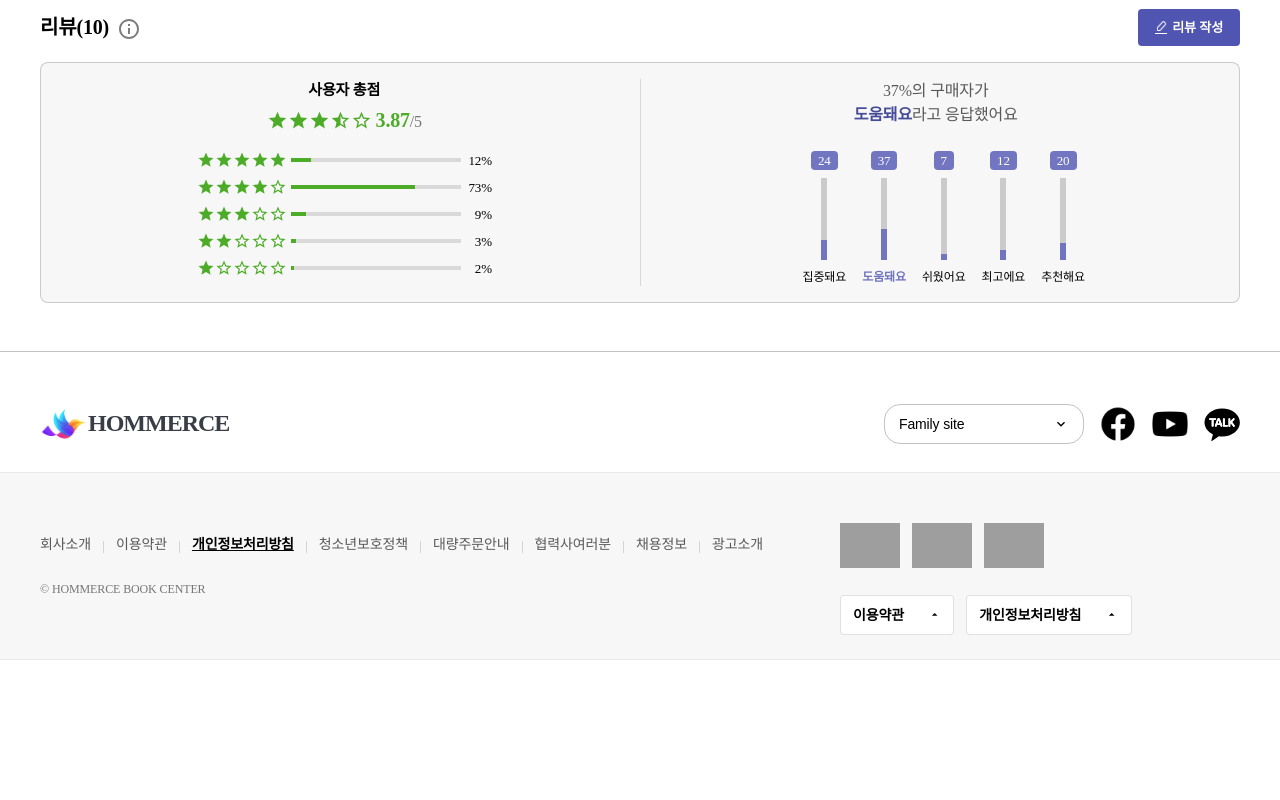
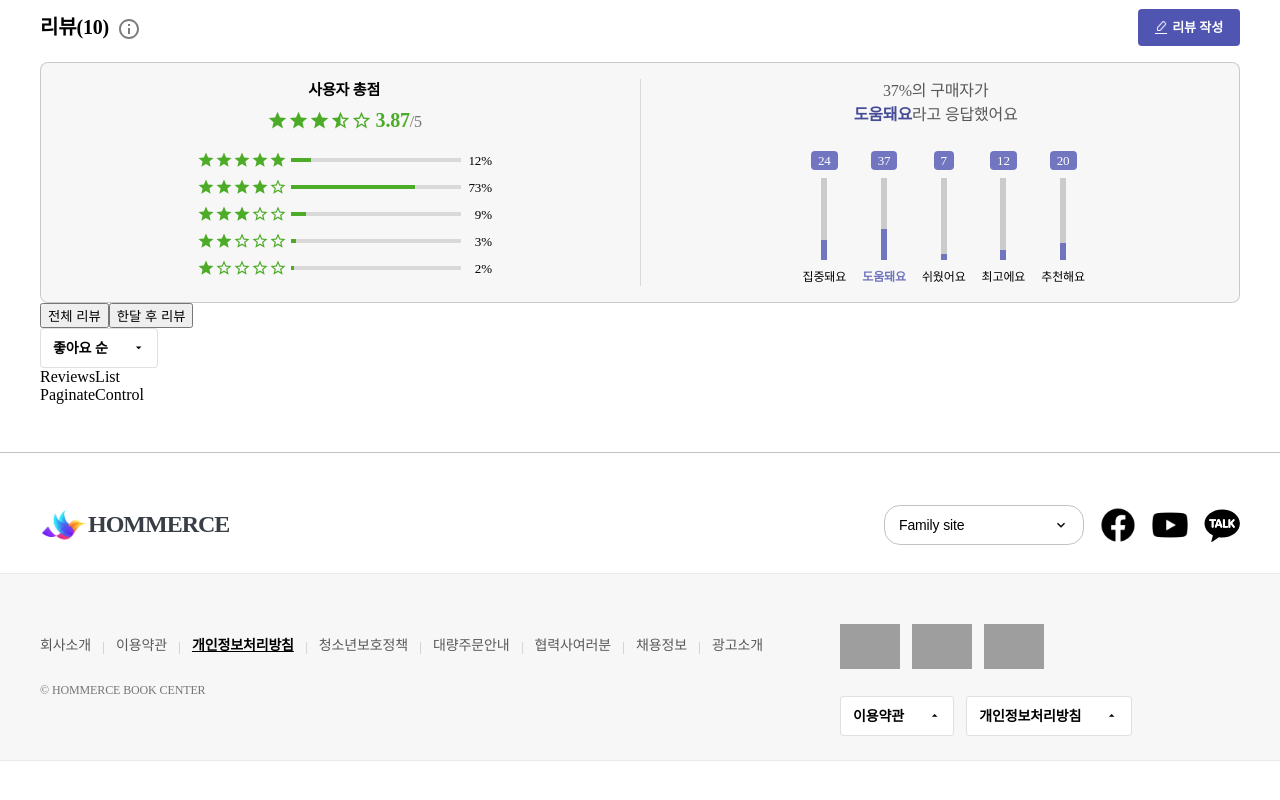
Before and after one commit to hopago/hommerce, a React (Vite) app in the folder client/: page /details/0 in a window 1280 px wide. Shown: the part 2466-3266 px from the top of the page. Before the commit the page ends 3197 px from the top, so only its background shows below. Built offline with nearby package versions, Linux system fonts and the light colour scheme; grey boxes are pictures that could not be loaded.

Commit message:
details/[bookid] - ReviewsSortTabList Logic

```diff
--- a/client/src/_components/SelectForm.tsx
+++ b/client/src/_components/SelectForm.tsx
@@ -4,16 +4,22 @@ import { MdArrowDropDown, MdArrowDropUp } from "react-icons/md";
 
 import SelectItems from "./SelectItems";
 
+import { ReviewSortOptions } from "../recoil/review-select";
+
 type SelectFromProps = {
   direction: "top" | "bottom";
   text: string;
   items: string[];
+  className?: string;
+  onReviewSortOptionClick?: (text: ReviewSortOptions) => void;
 };
 
 export default function SelectForm({
   direction,
   text,
   items,
+  className,
+  onReviewSortOptionClick,
 }: SelectFromProps) {
   const selectRef = useRef<HTMLButtonElement>(null);
   const selectListRef = useRef<HTMLDivElement>(null);
@@ -44,13 +50,24 @@ export default function SelectForm({
   }, [show]);
 
   return (
-    <button className="select-form" ref={selectRef} onClick={handleClick}>
+    <button
+      className="select-form"
+      ref={selectRef}
+      onClick={handleClick}
+    >
       <div className="text">
         <span>{text}</span>
         {direction === "top" ? <MdArrowDropUp /> : <MdArrowDropDown />}
       </div>
       {show ? (
-        <SelectItems ref={selectListRef} items={items} direction={direction} />
+        <SelectItems
+          ref={selectListRef}
+          items={items}
+          direction={direction}
+          className={className}
+          setShow={setShow}
+          onReviewSortOptionClick={onReviewSortOptionClick}
+        />
       ) : null}
     </button>
   );
--- a/client/src/_components/SelectItems.tsx
+++ b/client/src/_components/SelectItems.tsx
@@ -1,13 +1,39 @@
 import { forwardRef } from "react";
+
 import { cn } from "../lib/utils";
+
+import { ReviewSortOptions } from "../recoil/review-select";
 
 type SelectItemsProps = {
   items: string[];
   direction: "top" | "bottom";
+  className?: string;
+  setShow: React.Dispatch<React.SetStateAction<boolean>>;
+  onReviewSortOptionClick?: (text: ReviewSortOptions) => void;
 };
 
 const SelectItems = forwardRef<HTMLDivElement, SelectItemsProps>(
-  ({ items, direction }: SelectItemsProps, ref) => {
+  (
+    {
+      items,
+      direction,
+      className,
+      onReviewSortOptionClick,
+      setShow,
+    }: SelectItemsProps,
+    ref
+  ) => {
+    const handleListItemClick = (item: unknown) => {
+      if (typeof onReviewSortOptionClick === "function") {
+        const validString: ReviewSortOptions[] = ["좋아요 순", "최신 순"];
+
+        if (validString.find((string) => string === item)) {
+          onReviewSortOptionClick(item as ReviewSortOptions);
+        }
+      }
+      setShow(false);
+    };
+
     return (
       <div
         ref={ref}
@@ -15,13 +41,14 @@ const SelectItems = forwardRef<HTMLDivElement, SelectItemsProps>(
           "select-items",
           direction === "top"
             ? "top fade-in-closeUp"
-            : "bottom fade-in-dropdown"
+            : "bottom fade-in-dropdown",
+          className && `${className}`
         )}
       >
         <div className="select-items__wrap">
           <ol>
             {items.map((item) => (
-              <li key={item}>
+              <li key={item} onClick={() => handleListItemClick(item)}>
                 <span>{item}</span>
               </li>
             ))}
--- a/client/src/pages/details/[bookId]/_components/BookReviews.tsx
+++ b/client/src/pages/details/[bookId]/_components/BookReviews.tsx
@@ -12,6 +12,7 @@ import ReviewsKeywords from "./ReviewsKeywords";
 
 import { MdInfoOutline } from "react-icons/md";
 import pencil from "../../../../assets/ico_pencil.png";
+import ReviewsDetails from "./ReviewsDetails";
 
 interface Props extends HTMLAttributes<HTMLDivElement> {}
 
@@ -83,6 +84,7 @@ const BookReviews = forwardRef<HTMLDivElement, Props>((_, ref) => {
             <ReviewsKeywords bookId={bookId!} />
           </div>
         </div>
+        <ReviewsDetails />
       </div>
     </div>
   );
--- /dev/null
+++ b/client/src/pages/details/[bookId]/_components/PaginateControl.tsx
@@ -0,0 +1,6 @@
+
+export default function PaginateControl() {
+  return (
+    <div>PaginateControl</div>
+  )
+}
--- /dev/null
+++ b/client/src/pages/details/[bookId]/_components/ReviewsDetails.tsx
@@ -0,0 +1,13 @@
+import PaginateControl from "./PaginateControl";
+import ReviewsList from "./ReviewsList";
+import ReviewsSortTabList from "./ReviewsSortTabList";
+
+export default function ReviewsDetails() {
+  return (
+    <div className="details-prod-reviews__wrap__reviews-details">
+      <ReviewsSortTabList />
+      <ReviewsList />
+      <PaginateControl />
+    </div>
+  );
+}
--- /dev/null
+++ b/client/src/pages/details/[bookId]/_components/ReviewsList.tsx
@@ -0,0 +1,6 @@
+
+export default function ReviewsList() {
+  return (
+    <div>ReviewsList</div>
+  )
+}
--- /dev/null
+++ b/client/src/pages/details/[bookId]/_components/ReviewsSortTabList.tsx
@@ -0,0 +1,54 @@
+import { useSetRecoilState } from "recoil";
+import { ReviewTabList, setReviewTabList } from "../../../../recoil/review-tab";
+import {
+  ReviewSortOptions,
+  setReviewSortOptionsState,
+} from "../../../../recoil/review-select";
+
+import SelectForm from "../../../../_components/SelectForm";
+
+type TabList = {
+  text: ReviewTabList;
+  onClick: (text: ReviewTabList) => void;
+}[];
+
+export default function ReviewsSortTabList() {
+  const setTab = useSetRecoilState(setReviewTabList);
+  const setSortOpt = useSetRecoilState(setReviewSortOptionsState);
+
+  const tabList: TabList = [
+    {
+      text: "전체 리뷰",
+      onClick: (text: ReviewTabList) => setTab(text),
+    },
+    {
+      text: "한달 후 리뷰",
+      onClick: (text: ReviewTabList) => setTab(text),
+    },
+  ];
+
+  const selectFormItems = ["좋아요 순", "최신 순"];
+
+  const onSelectItemClick = (text: ReviewSortOptions) => {
+    setSortOpt(text);
+  };
+
+  return (
+    <div className="reviews-sort-tab-list">
+      <div className="tab-list-buttons">
+        {tabList.map((list) => (
+          <button onClick={() => list.onClick(list.text)}>
+            <span>{list.text}</span>
+          </button>
+        ))}
+      </div>
+      <SelectForm
+        direction="bottom"
+        text="좋아요 순"
+        items={selectFormItems}
+        className="reviews"
+        onReviewSortOptionClick={onSelectItemClick}
+      />
+    </div>
+  );
+}
--- /dev/null
+++ b/client/src/recoil/review-select.ts
@@ -0,0 +1,21 @@
+import { atom, selector } from "recoil";
+
+export type ReviewSortOptions = "좋아요 순" | "최신 순";
+
+export const reviewSortOptionsState = atom<ReviewSortOptions>({
+  key: "reviewSortOptionsState",
+  default: "좋아요 순",
+});
+
+export const setReviewSortOptionsState = selector({
+  key: "setReviewSortOptionsState",
+  get: ({ get }) => get(reviewSortOptionsState),
+  set: ({ set, get }, currTab) => {
+    if (currTab) {
+      const currState = get(reviewSortOptionsState);
+      if (currState !== currTab) {
+        set(reviewSortOptionsState, currTab);
+      }
+    }
+  },
+});
--- /dev/null
+++ b/client/src/recoil/review-tab.ts
@@ -0,0 +1,21 @@
+import { atom, selector } from "recoil";
+
+export type ReviewTabList = "전체 리뷰" | "한달 후 리뷰";
+
+export const reviewTabState = atom<ReviewTabList>({
+  key: "reviewTabState",
+  default: "전체 리뷰",
+});
+
+export const setReviewTabList = selector({
+  key: "setReviewTabList",
+  get: ({ get }) => get(reviewTabState),
+  set: ({ set, get }, currTab) => {
+    if (currTab) {
+      const currState = get(reviewTabState);
+      if (currState !== currTab) {
+        set(reviewTabState, currTab);
+      }
+    }
+  },
+});
--- a/client/src/scss/select-form.scss
+++ b/client/src/scss/select-form.scss
@@ -72,7 +72,18 @@
         z-index: 99999;
         border: 1px solid rgba(0, 0, 0, .24);
 
+        &.reviews {
+
+            li {
+                box-sizing: border-box;
+                width: 121px;
+                text-align: left;
+                font-weight: bold;
+            }
+        }
+
         &.fade-in-dropdown {
+            top: 119%;
             animation: fade-in-dropdown-animation .15s ease;
         }
 
```
Also changed, not shown: client/src/recoil/review-paginate.ts (added).
